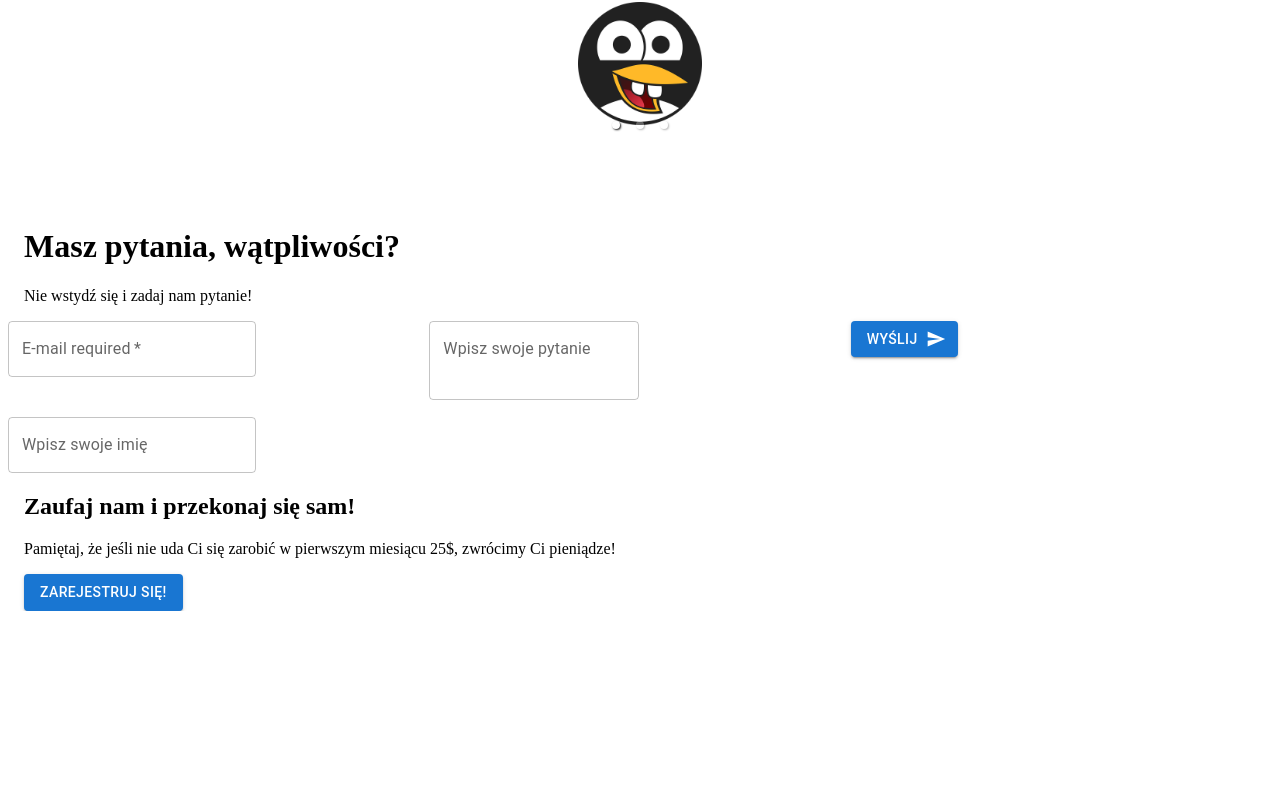
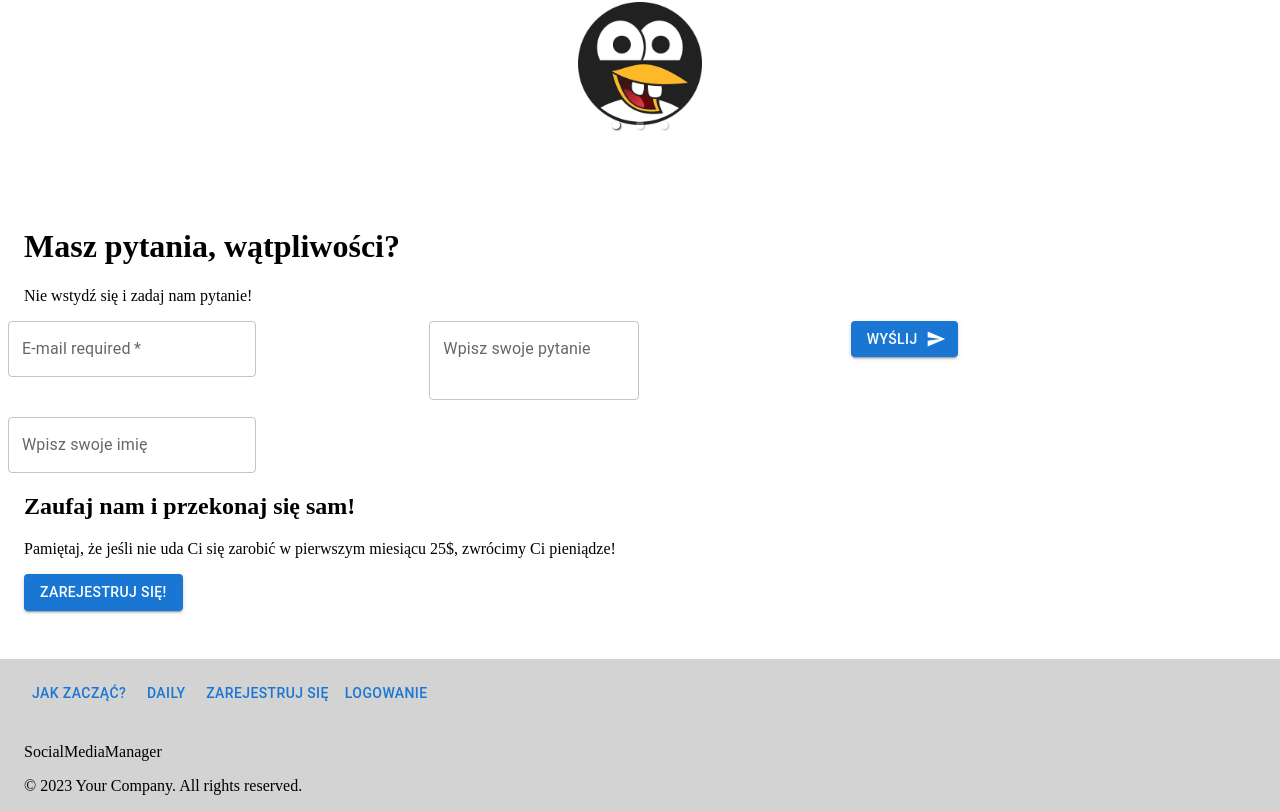
Before and after one commit to PatrykBombik/socialmedia_manager, a React (Vite) app: page / in a window 1280 px wide. Shown: the part 1515-2326 px from the top of the page. Before the commit the page ends 2126 px from the top, so only its background shows below. Built offline with nearby package versions, Linux system fonts and the light colour scheme.

Commit message:
footer layout

```diff
--- a/src/components/Layout.jsx
+++ b/src/components/Layout.jsx
@@ -1,11 +1,13 @@
-import { Outlet } from "react-router-dom";
+ import { Outlet } from "react-router-dom";
 import ResponsiveAppBar from "./navbar.jsx";
+ import Footer from "./landingpage/footer.jsx";
 
 function Layout() {
     return (
         <>
             <ResponsiveAppBar />
             <Outlet />
+            <Footer/>
         </>
     );
 }
--- /dev/null
+++ b/src/components/landingpage/footer.jsx
@@ -0,0 +1,27 @@
+import Container from "@mui/material/Container";
+import Grid from "@mui/material/Grid";
+import Button from "@mui/material/Button";
+
+export default function Footer() {
+    return (
+        <Container maxWidth="xl" sx={{
+            backgroundColor: "lightgray",
+            marginTop: "5%",
+            textDecoration: "none"
+
+        }}>
+        <Grid container spacing={2} >
+            <Grid item md={12} sm={12} xs={12}>
+                <Button href="/">Jak zacząć?</Button>
+                <Button href="/daily">Daily</Button>
+                <Button href="/">Zarejestruj się</Button>
+                <Button href="/login">Logowanie</Button>
+            </Grid>
+            <Grid item md={12} sm={12} xs={12}>
+                <p>SocialMediaManager</p>
+                <p>© 2023 Your Company.  All rights reserved.</p>
+            </Grid>
+        </Grid>
+        </Container>
+    )
+}
```
